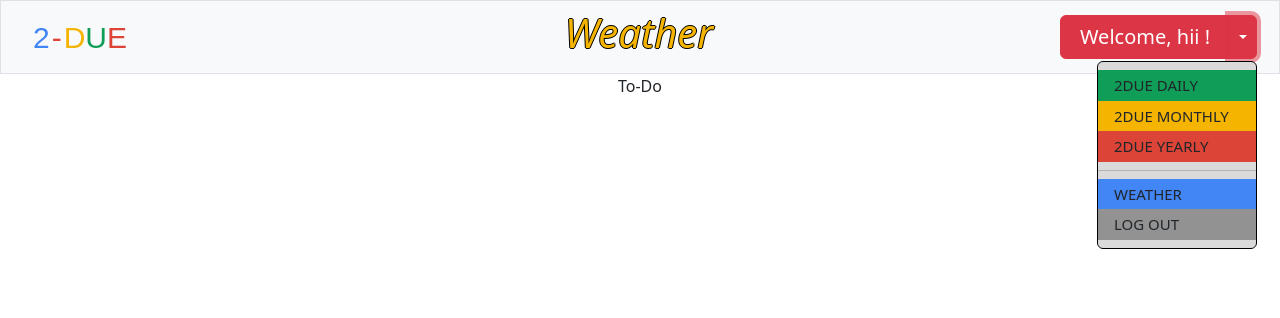
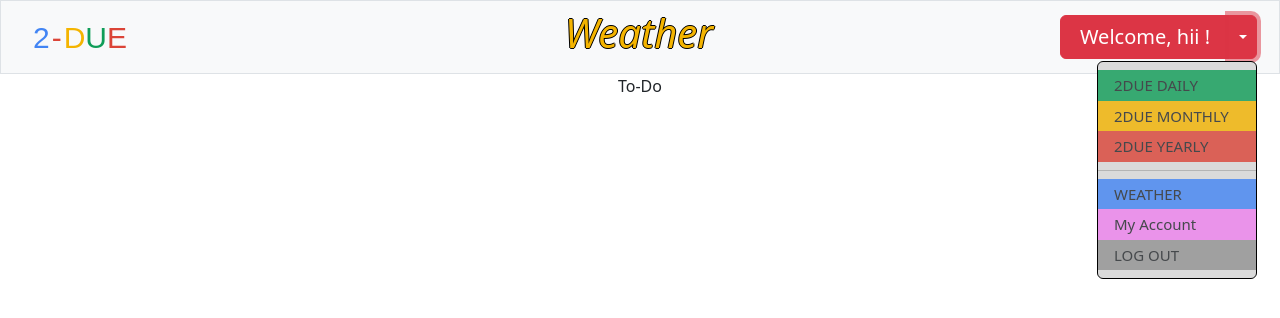
Before and after one commit to neelg07/2-DUE, a Flask app: page /weather in a window 1280 px wide, after a click on "Toggle Dropdown". Shown: the top 318 px of the page. Run offline with Flask 2, Linux system fonts and the light colour scheme; a user stored in the database is signed in; data comes from the database, SQL or seed files in the repository; some libraries are stand-ins or nearby versions.

Commit message:
Add 'My Account' tab to dropdown menu

```diff
--- a/static/layout.css
+++ b/static/layout.css
@@ -239,20 +239,24 @@ button.close-register:active {
 #monthly-drop,
 #yearly-drop,
 #weather-drop,
-#logout {
+#logout,
+#my-account {
     font-size: 15px;
     font-weight: 500;
+    opacity: 80%;
 }
 
 #daily-drop:hover,
 #monthly-drop:hover,
 #yearly-drop:hover,
 #weather-drop:hover,
-#logout:hover {
+#logout:hover,
+#my-account:hover {
 
     transform: translateY(-3px);
     transform: scale(1.1);
     border: 1px solid black;
+    opacity: 100%;
 }
 
 #daily-drop {
@@ -275,6 +279,10 @@ button.close-register:active {
     background-color:#929292;
 }
 
+#my-account {
+    background-color: violet;
+}
+
 .dropdown-menu {
     background-color: #dadada;
     border: 1px solid black;
--- a/templates/weather.html
+++ b/templates/weather.html
@@ -19,6 +19,7 @@
             <li><a href="#" class="dropdown-item" id="yearly-drop">2DUE YEARLY</a></li>
             <li><hr class="dropdown-divider"></li>
             <li><a href="#" class="dropdown-item" id="weather-drop">WEATHER</a></li>
+            <li><a href="#" class="dropdown-item" id="my-account">My Account</a></li>
             <li><a href="#" class="dropdown-item" id="logout">LOG OUT</a></li>
         </ul>
     </div>
```
Also changed, not shown: 1 other file.
